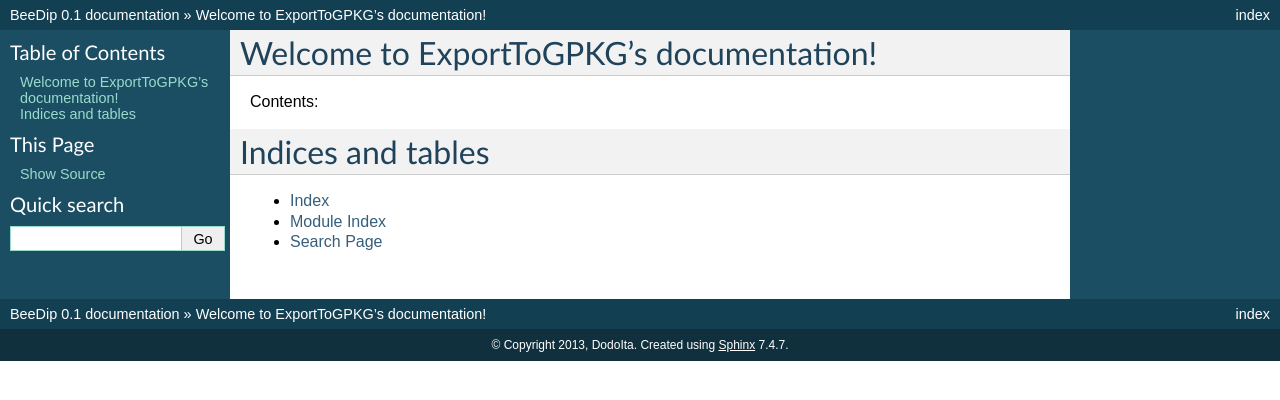
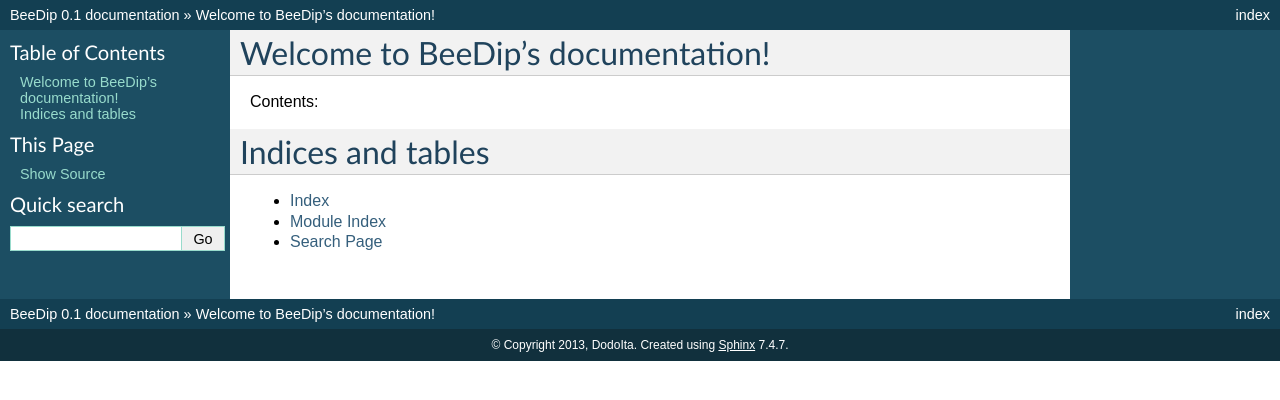
Before and after one commit to DodoIta/beedip, a Sphinx documentation site: the page built from help/source/index.rst, in a window 1280 px wide. Shown: the top 400 px of the page. Built offline with Sphinx 7.4.7, drawn with Linux system fonts in a browser that asks for light colours; formulas are drawn with MathJax 3.

Commit message:
fixed icon tooltip and fixed wrong name in the Plugin toolbar

```diff
--- a/beedip.py
+++ b/beedip.py
@@ -72,7 +72,7 @@
 
         # Declare instance attributes
         self.actions = []
-        self.menu = self.tr(u'&Export To GPKG')
+        self.menu = self.tr(u'&BeeDip')
         # TODO: We are going to let the user set this up in a future iteration
         self.toolbar = self.iface.addToolBar(u'BeeDip')
         self.toolbar.setObjectName(u'BeeDip')
@@ -173,7 +173,7 @@
         icon_path = ':/plugins/beedip/icon.png'
         self.add_action(
             icon_path,
-            text=self.tr(u'Export To GPKG'),
+            text=self.tr(u'BeeDip'),
             callback=self.run,
             parent=self.iface.mainWindow())
 
@@ -193,7 +193,7 @@
         """Removes the plugin menu item and icon from QGIS GUI."""
         for action in self.actions:
             self.iface.removePluginMenu(
-                self.tr(u'&Export To GPKG'),
+                self.tr(u'&BeeDip'),
                 action)
             self.iface.removeToolBarIcon(action)
         # remove the toolbar
--- a/help/source/index.rst
+++ b/help/source/index.rst
@@ -1,9 +1,9 @@
-.. ExportToGPKG documentation master file, created by
+.. BeeDip documentation master file, created by
    sphinx-quickstart on Sun Feb 12 17:11:03 2012.
    You can adapt this file completely to your liking, but it should at least
    contain the root `toctree` directive.
 
-Welcome to ExportToGPKG's documentation!
+Welcome to BeeDip's documentation!
 ============================================
 
 Contents:
```
